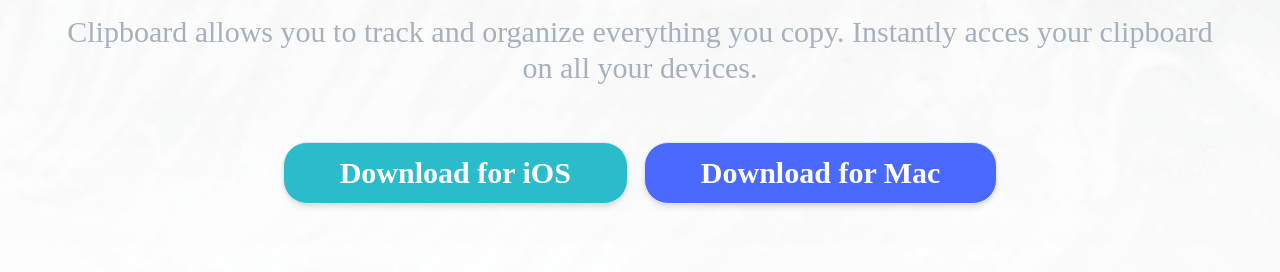
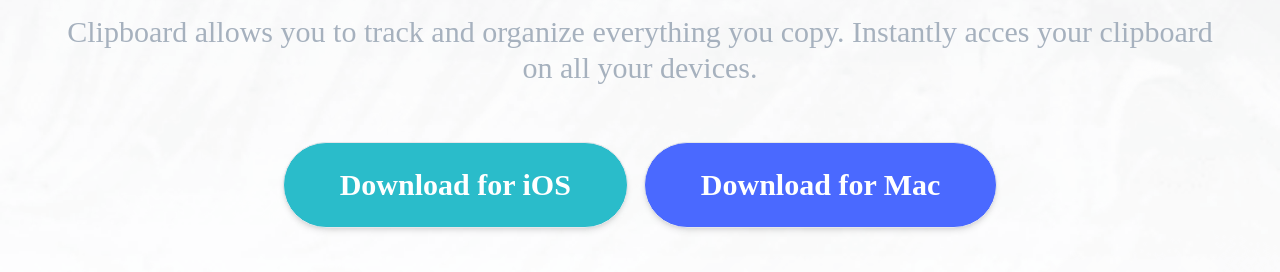
Before and after one commit to regal-shabazz/clipboard-landing-page, a plain HTML site: page index.html in a window 1280 px wide. Shown: the part 610-882 px from the top of the page. Drawn offline with nearby package versions, Linux system fonts and the light colour scheme; a web font is replaced by a local one.

Commit message:
Fix: Hero-section: added more comments, responsive paddings to the cta btns and adjusted their border radius

```diff
--- a/index.html
+++ b/index.html
@@ -13,10 +13,13 @@
   <body class="font-['Bai_Jamjuree']">
     <main>
       <section id="hero" class="bg-[url('./images/bg-header-mobile.png')] bg-no-repeat bg-cover bg-center text-center">
+
         <!-- container -->
         <div class="w-11/12 max-w-6xl mx-auto pb-40">
+
           <!-- hero-section-content 1 -->
           <div>
+
             <!-- hero image container -->
             <div class="pt-36 pb-20 sm:pt-40 sm:pb-24 md:pt-44 md:pb-28 lg:pt-48 lg:pb-32">
               <img class="block mx-auto w-38 sm:w-40 md:w-44 lg:w-48" src="./images/logo.svg" alt="">
@@ -33,11 +36,17 @@
 
             <!-- cta btns -->
             <div class="flex flex-col gap-5 justify-center items-center sm:flex-row sm:gap-4">
-              <button class="bg-[#2ABCCA] w-full border rounded-3xl  py-3 shadow-md text-white font-semibold sm:w-max sm:px-10 md:px-14 sm:text-lg md:text-xl lg:text-3xl md:hover:bg-[#4CD9E0]">Download for iOS</button>
-              <button class="bg-[#4A69FF] w-full border rounded-3xl py-3 shadow-md text-white font-semibold sm:w-max sm:px-10 md:px-14 sm:text-lg md:text-xl lg:text-3xl md:hover:bg-[#809CFF]">Download for Mac</button>
+              <button class="bg-[#2ABCCA] w-full border rounded-full  py-3 sm:py-4 md:py-5 lg:py-6 shadow-md text-white font-semibold sm:w-max sm:px-10 md:px-14 sm:text-lg md:text-xl lg:text-3xl md:hover:bg-[#4CD9E0] ">Download for iOS</button>
+              <button class="bg-[#4A69FF] w-full border rounded-full py-3 sm:py-4 md:py-5 lg:py-6 shadow-md text-white font-semibold sm:w-max sm:px-10 md:px-14 sm:text-lg md:text-xl lg:text-3xl md:hover:bg-[#809CFF] ">Download for Mac</button>
             </div>
+            <!-- end of cta btns -->
+
           </div>
+          <!-- end of hero-section-content 1 -->
+
         </div>
+        <!-- end of container -->
+
       </section>
     </main>
   </body>
```
